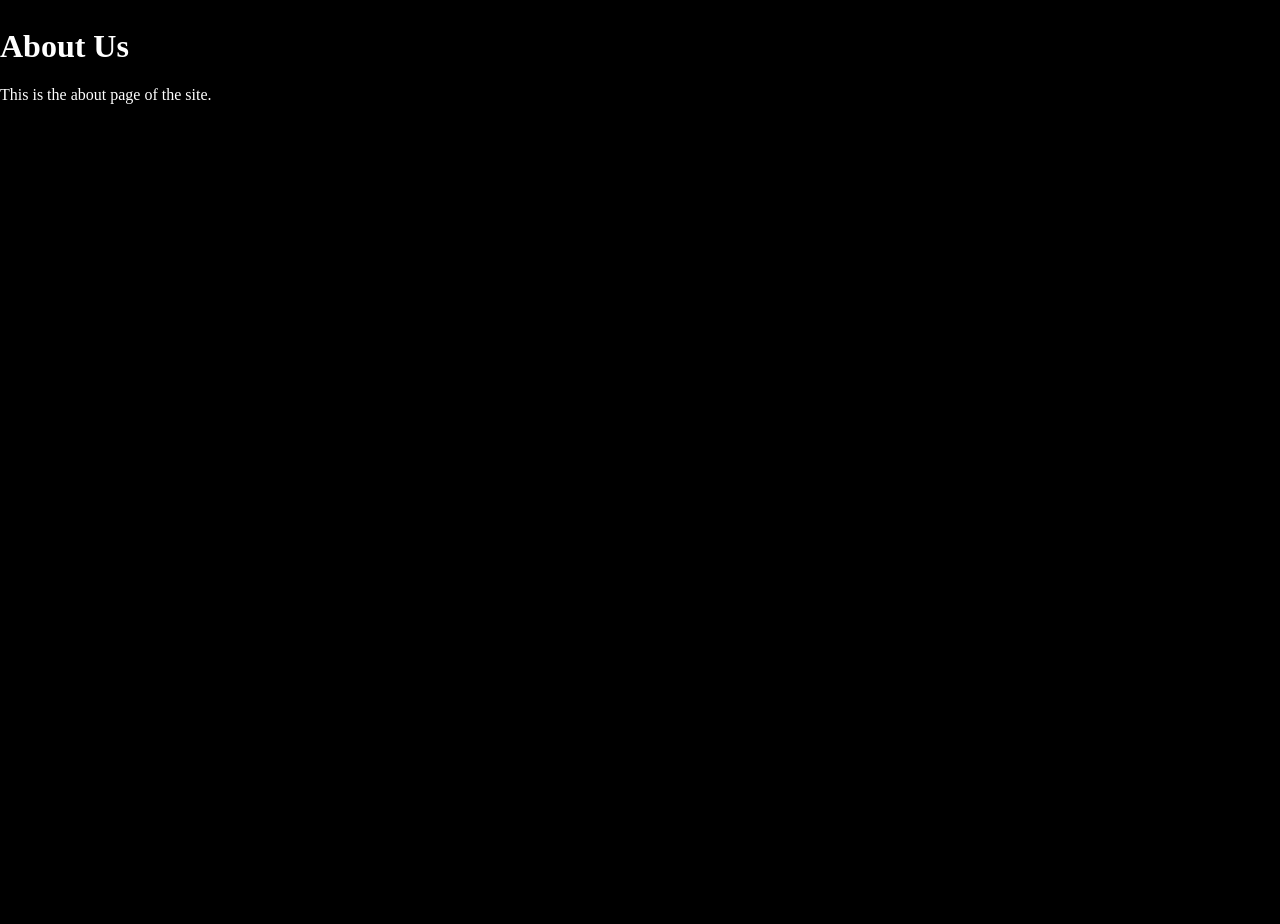
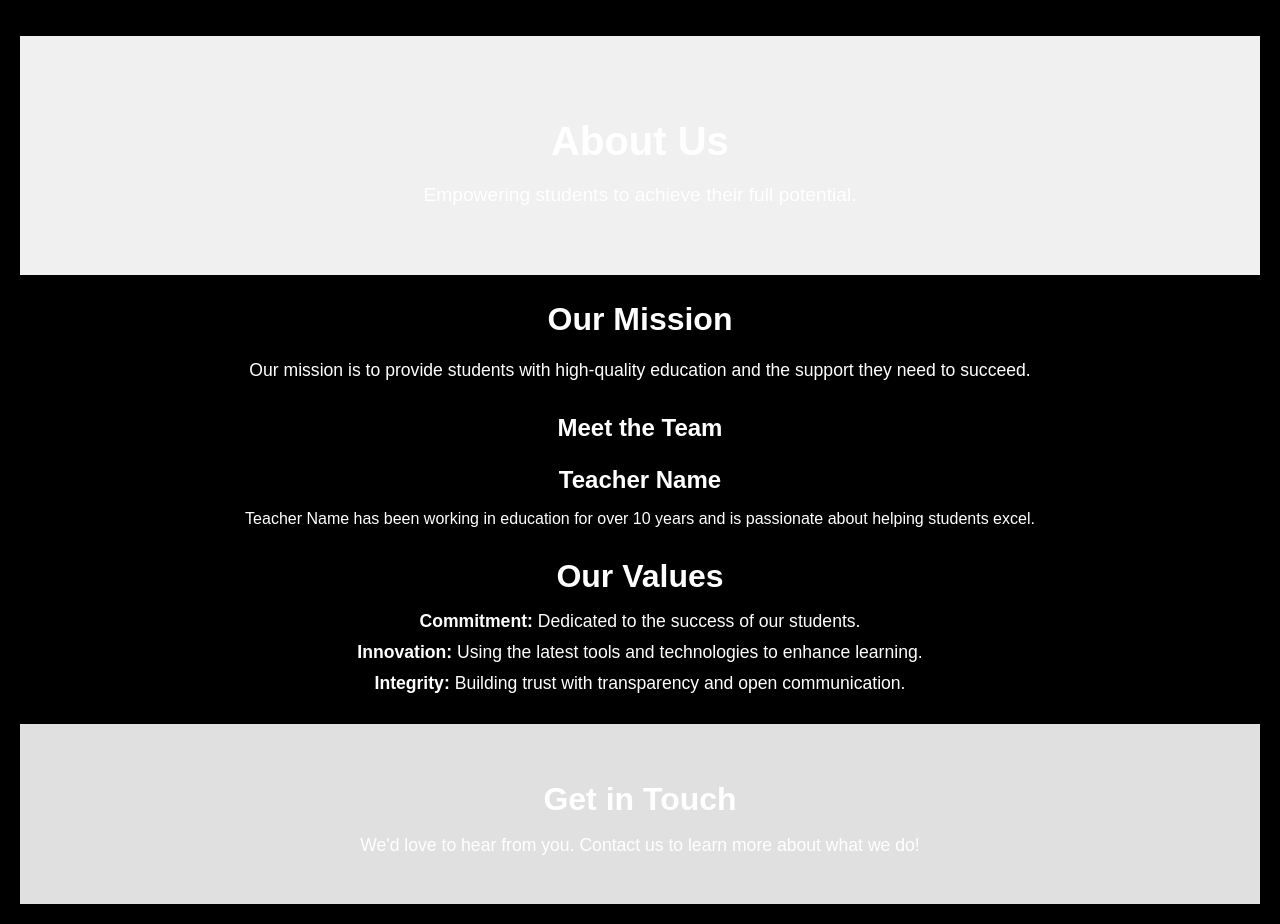
Before and after one commit to codyjohnsontx/crazy8site, a React (Vite) app: page /about in a window 1280 px wide. Shown: the part 265-1189 px from the top of the page. Before the commit the page ends 870 px from the top, so only its background shows below. Built offline with nearby package versions, Linux system fonts and the light colour scheme.

Commit message:
add components and related css files to their own folder, clean up

```diff
--- a/src/App.tsx
+++ b/src/App.tsx
@@ -1,10 +1,10 @@
 import '@fontsource/roboto';
 import './App.css';
 import { BrowserRouter as Router, Route, Routes, useLocation } from 'react-router-dom';
-import NavBar from './components/NavBar';
+import NavBar from './components/NavBar/NavBar';
 import ImagePage from './components/ImagePage';
 import HomePage from './components/HomePage';
-import AboutPage from './components/AboutPage';
+import AboutPage from './components/AboutPage/AboutPage';
 import ContactPage from './components/ContactPage';
 
 function App() {
--- a/src/components/AboutPage.tsx
+++ /dev/null
@@ -1,10 +0,0 @@
-const AboutPage = () => {
-    return (
-        <div>
-            <h1>About Us</h1>
-            <p>This is the about page of the site.</p>
-        </div>
-    );
-};
-
-export default AboutPage;
--- /dev/null
+++ b/src/components/AboutPage/AboutPage.css
@@ -0,0 +1,104 @@
+/* General Page Styling */
+.about-page {
+    text-align: center; /* Centers all text within the page */
+    padding: 20px; /* Adds some padding to the page */
+    font-family: Arial, sans-serif; /* Sets a simple, clean font */
+  }
+
+  /* Hero Section */
+  .hero {
+    background-color: #f0f0f0; /* Light background color */
+    padding: 50px 20px; /* Adds padding around the content */
+    margin-bottom: 20px; /* Adds space below the hero section */
+  }
+
+  .hero h1 {
+    font-size: 2.5rem; /* Larger heading for hero section */
+    margin-bottom: 10px;
+  }
+
+  .hero p {
+    font-size: 1.2rem; /* Slightly larger paragraph text */
+  }
+
+  /* Mission Statement Section */
+  .mission-statement {
+    margin-bottom: 30px;
+  }
+
+  .mission-statement h2 {
+    font-size: 2rem;
+    margin-bottom: 10px;
+  }
+
+  .mission-statement p {
+    font-size: 1.1rem;
+    line-height: 1.6; /* Improves readability */
+  }
+
+  /* Team Section */
+  .team-section {
+    margin-bottom: 30px;
+  }
+
+  .team-member {
+    margin-top: 20px;
+  }
+
+  .team-member h3 {
+    font-size: 1.5rem;
+    margin-bottom: 5px;
+  }
+
+  .team-member p {
+    font-size: 1rem;
+  }
+
+  /* Values Section */
+  .values {
+    margin-bottom: 30px;
+  }
+
+  .values h2 {
+    font-size: 2rem;
+    margin-bottom: 10px;
+  }
+
+  .values ul {
+    list-style-type: none; /* Removes bullet points */
+    padding: 0;
+  }
+
+  .values ul li {
+    font-size: 1.1rem;
+    margin-bottom: 10px;
+  }
+
+  /* Call-to-Action Section */
+  .cta {
+    background-color: #e0e0e0; /* Slightly different background for emphasis */
+    padding: 30px 20px;
+  }
+
+  .cta h2 {
+    font-size: 2rem;
+    margin-bottom: 10px;
+  }
+
+  .cta p {
+    font-size: 1.1rem;
+  }
+
+  /* Add media queries to make sure the page is mobile-friendly */
+  @media (max-width: 768px) {
+    .hero h1 {
+      font-size: 2rem;
+    }
+
+    .hero p,
+    .mission-statement p,
+    .team-member p,
+    .cta p {
+      font-size: 1rem;
+    }
+  }
--- /dev/null
+++ b/src/components/AboutPage/AboutPage.tsx
@@ -0,0 +1,51 @@
+import React from 'react';
+import './AboutPage.css'; // Assuming you'll add the CSS to this file
+
+const AboutPage = () => {
+    return (
+        <div className="about-page">
+            {/* Hero Section */}
+            <section className="hero">
+                <h1>About Us</h1>
+                <p>Empowering students to achieve their full potential.</p>
+            </section>
+
+            {/* Mission Statement */}
+            <section className="mission-statement">
+                <h2>Our Mission</h2>
+                <p>
+                    Our mission is to provide students with high-quality education and the support they need to succeed.
+                </p>
+            </section>
+
+            {/* Meet the Team */}
+            <section className="team-section">
+                <h2>Meet the Team</h2>
+                <div className="team-member">
+                    <h3>Teacher Name</h3>
+                    <p>
+                        Teacher Name has been working in education for over 10 years and is passionate about helping students excel.
+                    </p>
+                </div>
+            </section>
+
+            {/* Values Section */}
+            <section className="values">
+                <h2>Our Values</h2>
+                <ul>
+                    <li><strong>Commitment:</strong> Dedicated to the success of our students.</li>
+                    <li><strong>Innovation:</strong> Using the latest tools and technologies to enhance learning.</li>
+                    <li><strong>Integrity:</strong> Building trust with transparency and open communication.</li>
+                </ul>
+            </section>
+
+            {/* Call to Action */}
+            <section className="cta">
+                <h2>Get in Touch</h2>
+                <p>We'd love to hear from you. Contact us to learn more about what we do!</p>
+            </section>
+        </div>
+    );
+};
+
+export default AboutPage;
--- a/src/components/ContactPage.tsx
+++ b/src/components/ContactPage.tsx
@@ -27,7 +27,7 @@ const ContactForm: React.FC = () => {
 
     // Conditional rendering: show the thank-you message if form is submitted
     if (isSubmitted) {
-        return <p>Thank you for reaching out. We will contact you soon!</p>;
+        return <p>Got it! We will be in contact with you soon!</p>;
     }
 
     return (
```
Also changed, not shown: src/components/NavBar/NavBar.css (renamed from src/components/NavBar.css), src/components/NavBar/NavBar.tsx (renamed from src/components/NavBar.tsx).
